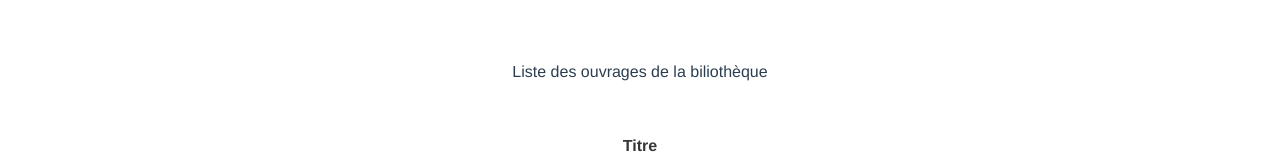
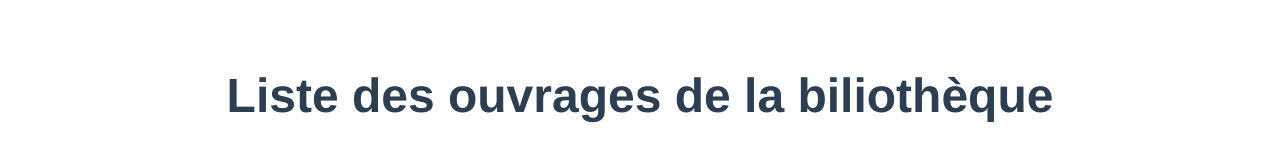
Before and after one commit to yoh974/test_smart_frond_end, a Vue app: page / in a window 1280 px wide. Shown: the top 164 px of the page. Built offline with nearby package versions, Linux system fonts and the light colour scheme; no server answers.

Commit message:
some settings

```diff
--- a/src/App.vue
+++ b/src/App.vue
@@ -168,5 +168,9 @@
         margin: 50px auto 50px auto;
     }
 
+    h1{
+        font-size: 3em;
+        font-weight: 900;
+    }
 
 </style>
--- a/src/FieldsDef.js
+++ b/src/FieldsDef.js
@@ -6,7 +6,7 @@ export default [
     },
     {
         name: 'title',
-        title: 'Titre <i class="mdi mdi-sort"></i>',
+        title: 'Titre',
         sortField: 'title'
     },
     {
--- a/src/components/Listing.vue
+++ b/src/components/Listing.vue
@@ -41,16 +41,14 @@
             }
         },
         methods: {
-            edit: function (row) {
-                console.log(row)
-            },
             onActionClicked(action, data) {
                 if (action === "edit-item") {
                     this.$emit('edit', data)
-                }else {
+                } else {
                     this.confirm(data)
                 }
             },
+            //confirm action
             confirm(data) {
                 this.$buefy.dialog.confirm({
                     message: `Etes vous sûr de vouloir supprimer ${data.title} ?`,
@@ -58,7 +56,7 @@
                         this.$emit('delete', data)
                         this.$buefy.toast.open({
                             message: 'Ligne supprimée',
-                            type: "is-sucess"
+                            type: 'is-sucess'
                         })
                     }
                 })
--- a/src/components/Search.vue
+++ b/src/components/Search.vue
@@ -83,12 +83,12 @@
             </p>
         </b-field>
     </div>
-
 </template>
 
 <script>
     function encodeForUrl(s) {
-        return s.replace("(","%28").replace(")","%29");
+        //replace () to ensure API compatibility
+        return s.replace("(", "%28").replace(")", "%29");
     }
 
     export default {
@@ -155,15 +155,15 @@
                     "row": document.querySelector("select[name='row']").value
                 }
                 var searchString = ""
-
-
+                //build string for API request
                 for (var key in arrSearch) {
                     if (arrSearch[key] !== "") {
                         searchString += (searchString === "") ? "" : "&"
                         searchString += key + "=" + encodeForUrl(arrSearch[key])
                     }
                 }
-                this.$emit("search",searchString)
+                //send event to Parent
+                this.$emit("search", searchString)
 
             }
         }
```
Also changed, not shown: src/components/ModalForm.vue (+10 -10 lines).
